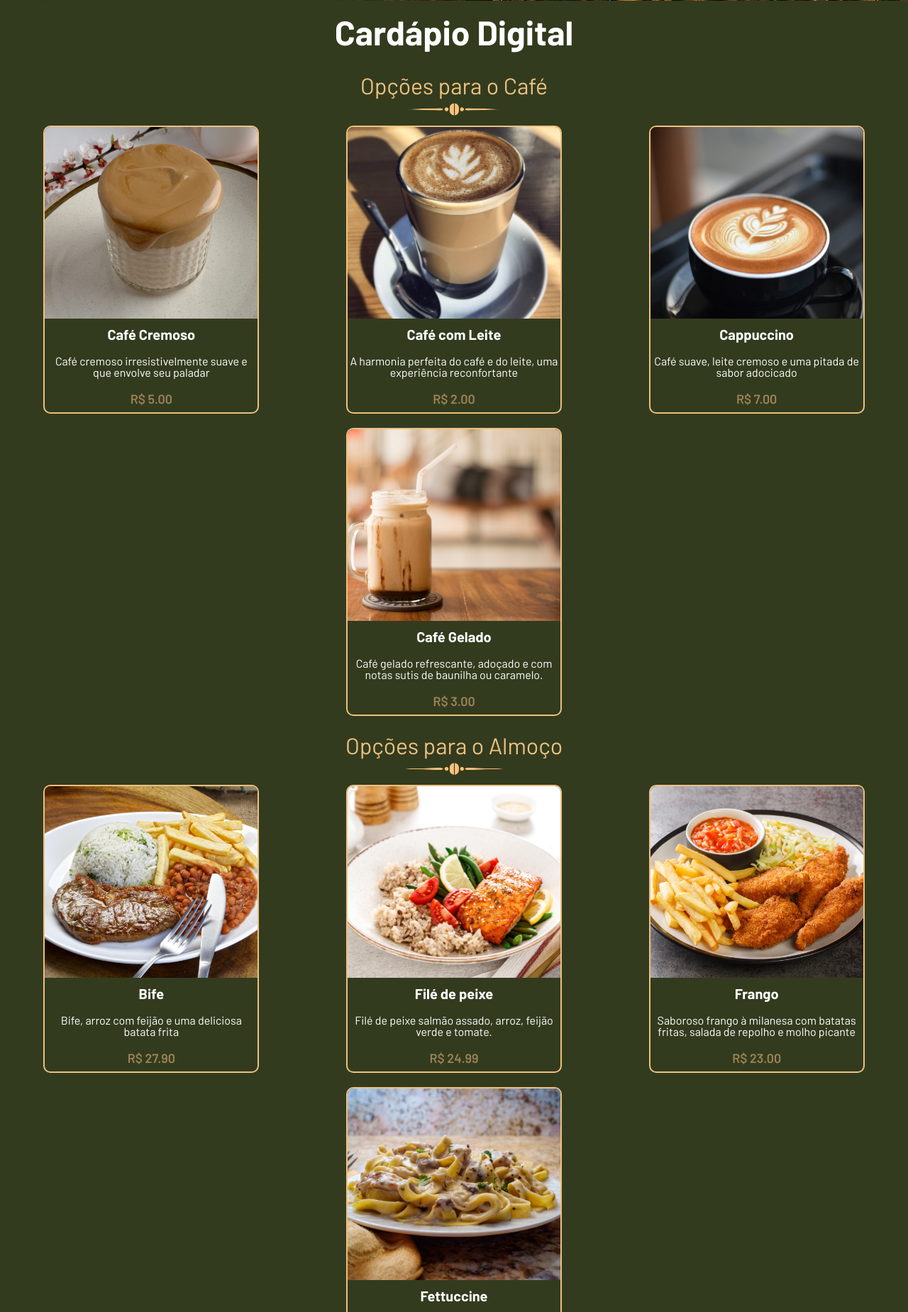
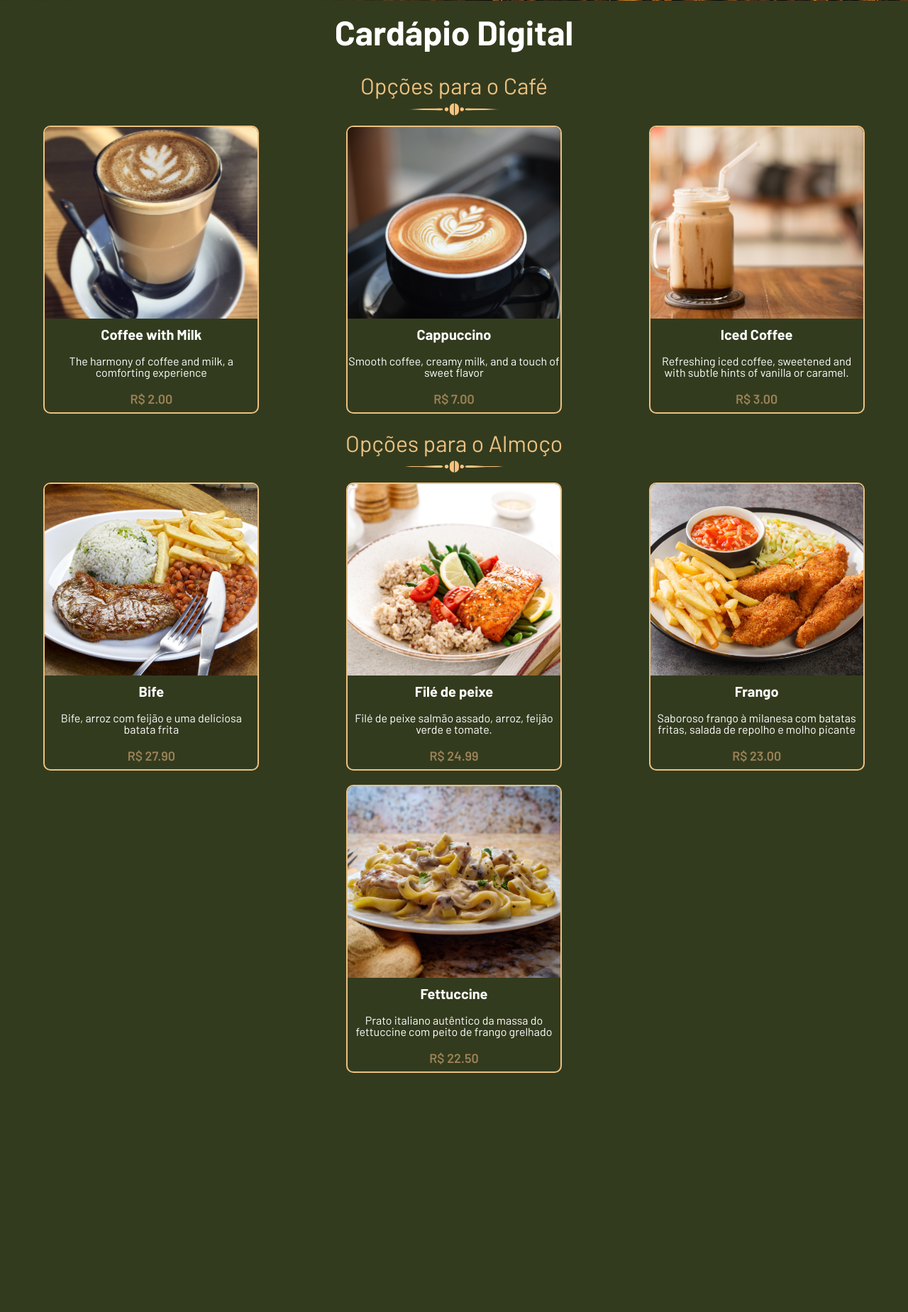
Before and after one commit to athena272/serenatto-cafeteria-php, a PHP site: page / in a window 1280 px wide. Shown: the part 639-2488 px from the top of the page at 71% size. After the commit the page ends 2151 px from the top, so only its background shows below. Run offline with PHP 8.4, Linux system fonts and the light colour scheme.

Commit message:
Update index.php

```diff
--- a/index.php
+++ b/index.php
@@ -52,38 +52,16 @@ $cafeProducts = [
             <img class="ornaments" src="img/ornaments-coffee.png" alt="ornaments">
         </div>
         <div class="container-cafe-manha-produtos">
-            <div class="container-produto">
-                <div class="container-foto">
-                    <img src="img/cafe-cremoso.jpg">
+            <?php foreach ($cafeProducts as $product): ?>
+                <div class="container-produto">
+                    <div class="container-foto">
+                        <img src="<?= $product['image'] ?>">
+                    </div>
+                    <p><?= $product['name'] ?></p>
+                    <p><?= $product['description'] ?></p>
+                    <p><?= "R$ " . $product['price'] ?></p>
                 </div>
-                <p>Café Cremoso</p>
-                <p>Café cremoso irresistivelmente suave e que envolve seu paladar</p>
-                <p>R$ 5.00</p>
-            </div>
-            <div class="container-produto">
-                <div class="container-foto">
-                    <img src="img/cafe-com-leite.jpg">
-                </div>
-                <p>Café com Leite</p>
-                <p>A harmonia perfeita do café e do leite, uma experiência reconfortante</p>
-                <p>R$ 2.00</p>
-            </div>
-            <div class="container-produto">
-                <div class="container-foto">
-                    <img src="img/cappuccino.jpg">
-                </div>
-                <p>Cappuccino</p>
-                <p>Café suave, leite cremoso e uma pitada de sabor adocicado</p>
-                <p>R$ 7.00</p>
-            </div>
-            <div class="container-produto">
-                <div class="container-foto">
-                    <img src="img/cafe-gelado.jpg">
-                </div>
-                <p>Café Gelado</p>
-                <p>Café gelado refrescante, adoçado e com notas sutis de baunilha ou caramelo.</p>
-                <p>R$ 3.00</p>
-            </div>
+            <?php endforeach; ?>
         </div>
     </section>
     <section class="container-almoco">
```
